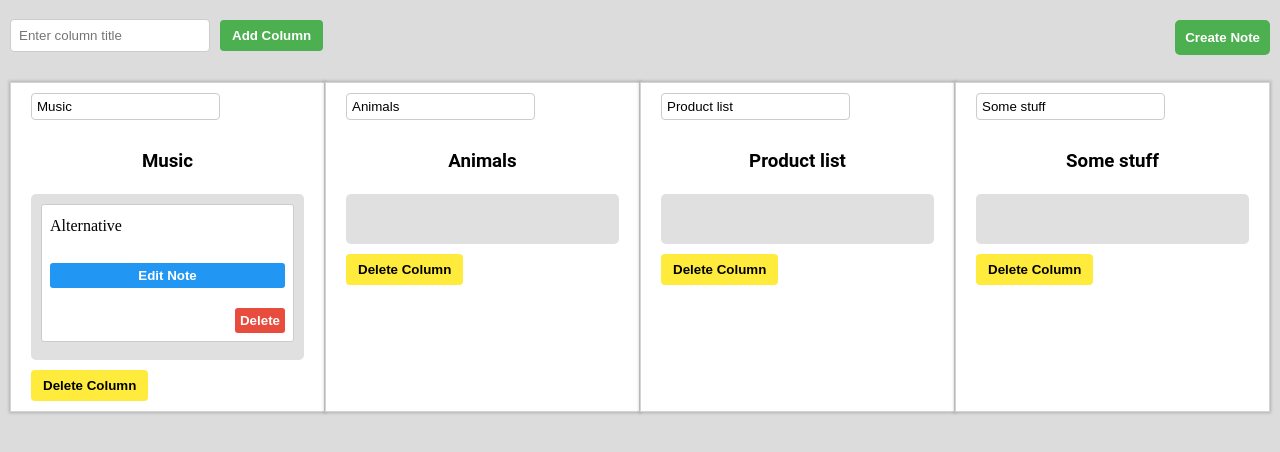
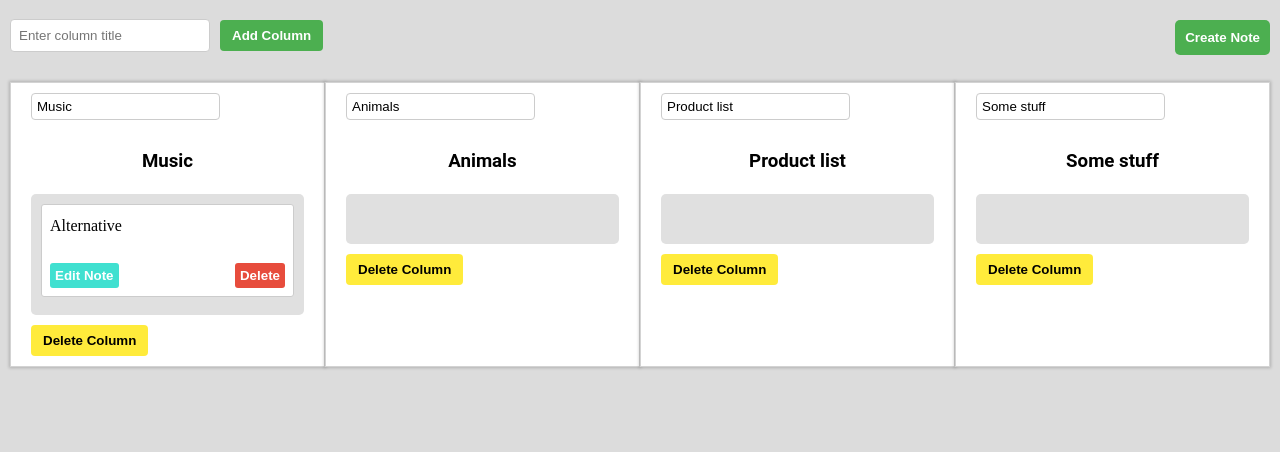
Before and after one commit to CarlosPaz64/Primer-Parcial---Desarrollo-de-Aplicaciones-Web, a React (Vite) app: page / in a window 1280 px wide. Shown: the top 452 px of the page. Built offline with nearby package versions, Linux system fonts and the light colour scheme.

Commit message:
Update Column.tsx

```diff
--- a/src/columns/Column.tsx
+++ b/src/columns/Column.tsx
@@ -1,7 +1,7 @@
 // Column.tsx
 import React from 'react';
 import { Droppable, Draggable } from 'react-beautiful-dnd';
-import { Note } from '../context-reducer/KanbanContext'; // Asegúrate de importar Note
+import { Note } from '../context-reducer/KanbanContext';
 
 interface ColumnProps {
   column: {
@@ -11,7 +11,7 @@ interface ColumnProps {
   };
   index: number;
   onDeleteNote: (noteId: string, columnId: string) => void;
-  onEditNote: (note: Note) => void; // Prop para manejar la edición de la nota
+  onEditNote: (note: Note) => void;
 }
 
 const Column: React.FC<ColumnProps> = ({ column, onDeleteNote, onEditNote }) => {
@@ -55,16 +55,16 @@ const Column: React.FC<ColumnProps> = ({ column, onDeleteNote, onEditNote }) =>
                       dangerouslySetInnerHTML={{ __html: note.content }}
                       style={{ marginBottom: '10px' }}
                     />
+                    <div style={{ display: 'flex', justifyContent: 'space-between' }}>
                       <button
                         onClick={() => onEditNote(note)}
                         style={{
-                        backgroundColor: '#2196f3',
+                          background: 'turquoise',
                           color: '#fff',
                           border: 'none',
                           borderRadius: '3px',
                           padding: '5px',
                           cursor: 'pointer',
-                        marginBottom: '5px',
                         }}
                       >
                         Edit Note
@@ -72,7 +72,6 @@ const Column: React.FC<ColumnProps> = ({ column, onDeleteNote, onEditNote }) =>
                       <button
                         onClick={() => onDeleteNote(note.id, column.id)}
                         style={{
-                        alignSelf: 'flex-end',
                           background: '#e74c3c',
                           color: '#fff',
                           border: 'none',
@@ -83,6 +82,7 @@ const Column: React.FC<ColumnProps> = ({ column, onDeleteNote, onEditNote }) =>
                       >
                         Delete
                       </button>
+                    </div>
                   </div>
                 )}
               </Draggable>
```
Lines whose indentation alone changed are shown as unchanged.
